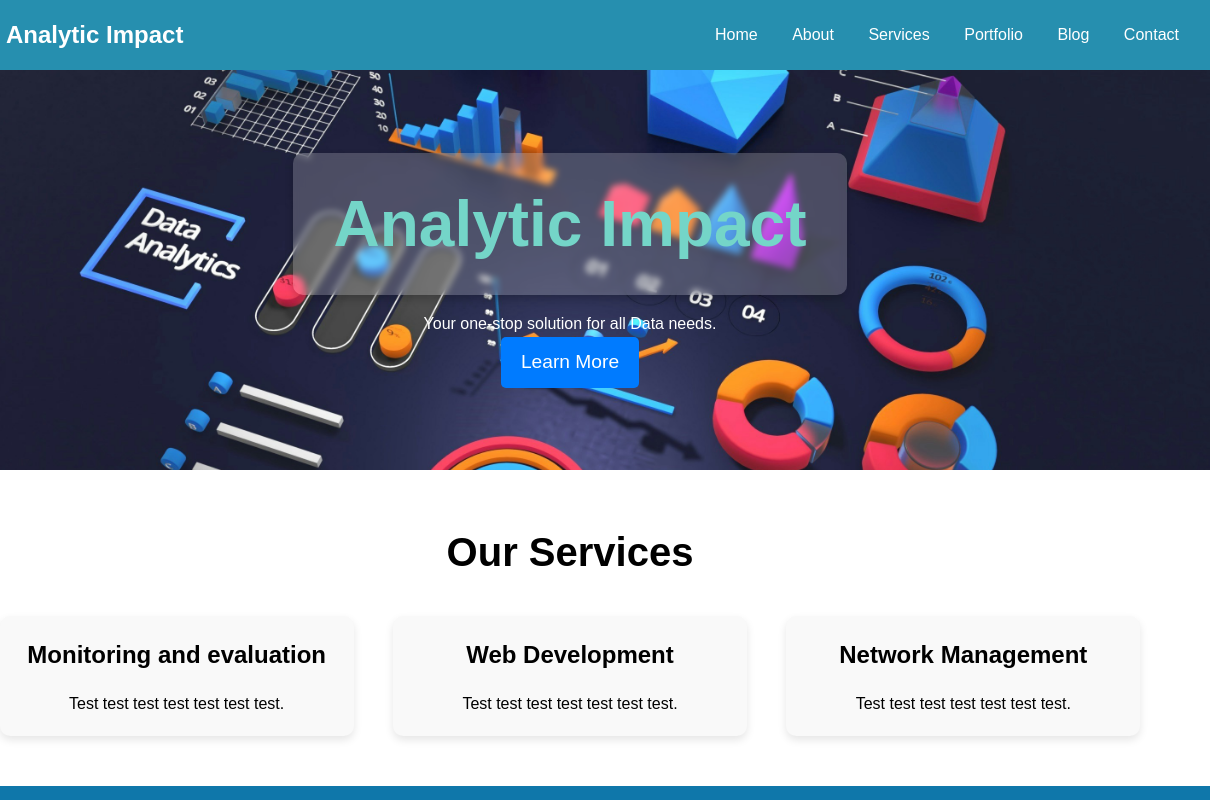
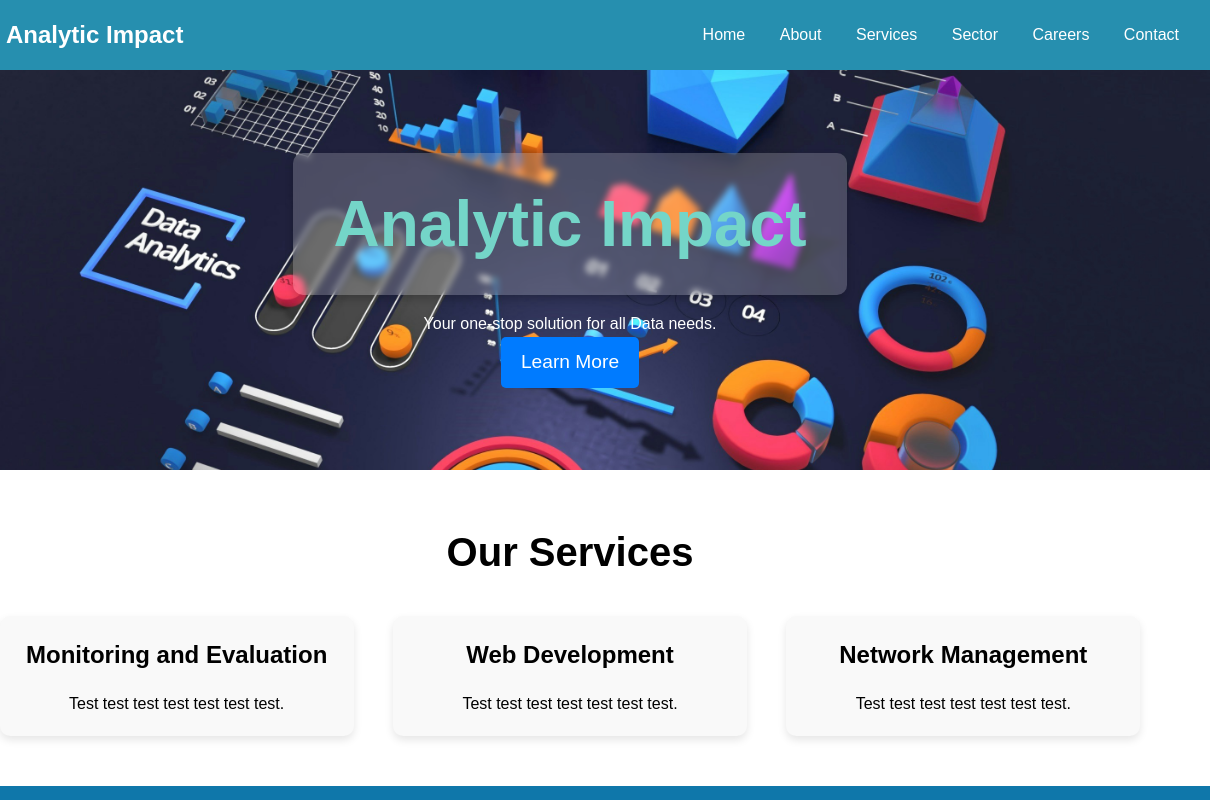
Before and after one commit to eriswaris/eriswaris, a plain HTML site: page index.html in a window 1280 px wide. Shown: the top 800 px of the page, 70-1280 px from the left. Drawn offline with Linux system fonts and the light colour scheme.

Commit message:
index.html

```diff
--- a/index.html
+++ b/index.html
@@ -19,8 +19,8 @@
                 <li><a href="#">Home</a></li>
                 <li><a href="#">About</a></li>
                 <li><a href="#">Services</a></li>
-                <li><a href="#">Portfolio</a></li>
-                <li><a href="#">Blog</a></li>
+                <li><a href="#">Sector</a></li>
+                <li><a href="#">Careers</a></li>
                 <li><a href="#">Contact</a></li>
             </ul>
         </nav>
@@ -38,7 +38,7 @@
         <h2>Our Services</h2>
         <div class="service-cards">
             <div class="service-card">
-                <h3>Monitoring and evaluation</h3>
+                <h3>Monitoring and Evaluation</h3>
                 <p>Test test test test test test test.</p>
             </div>
             <div class="service-card">
```
